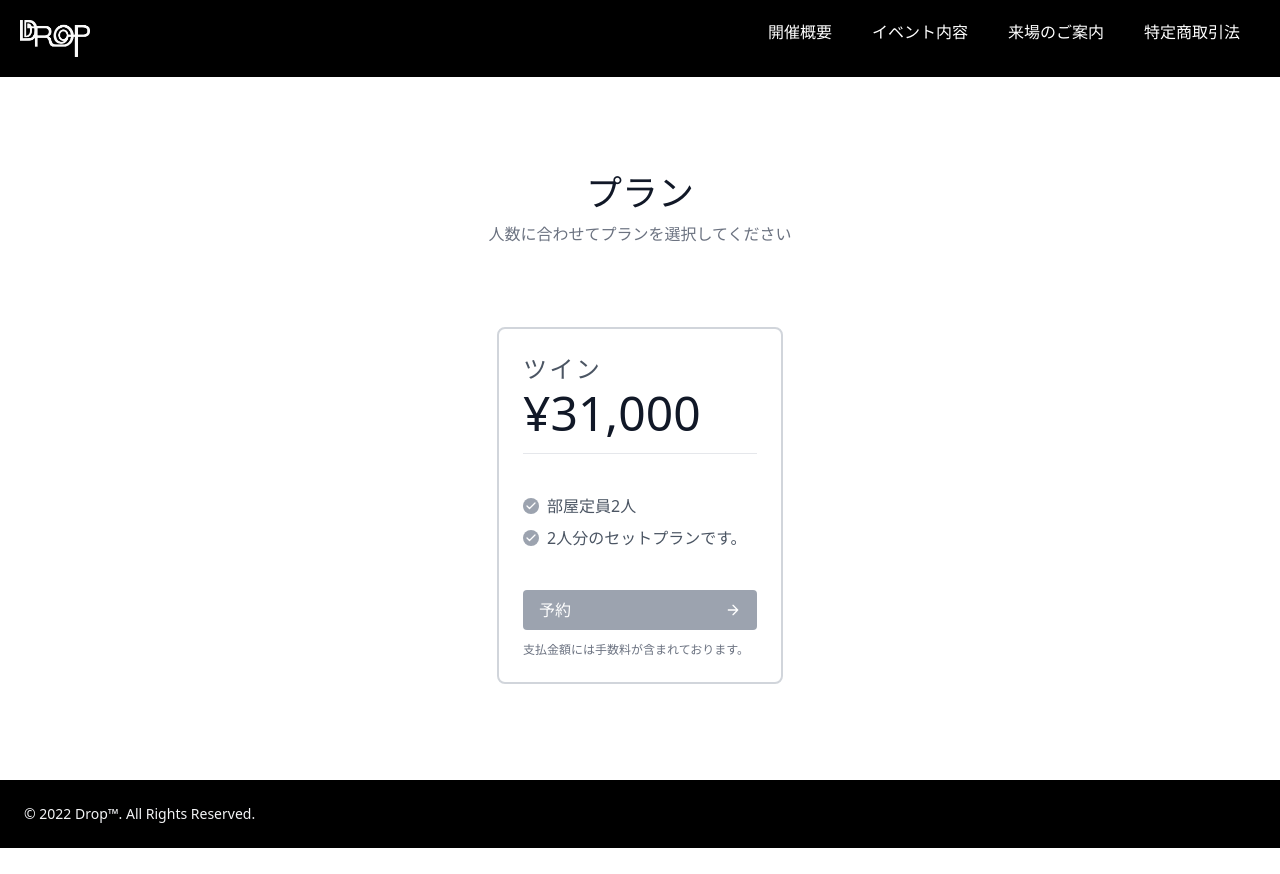
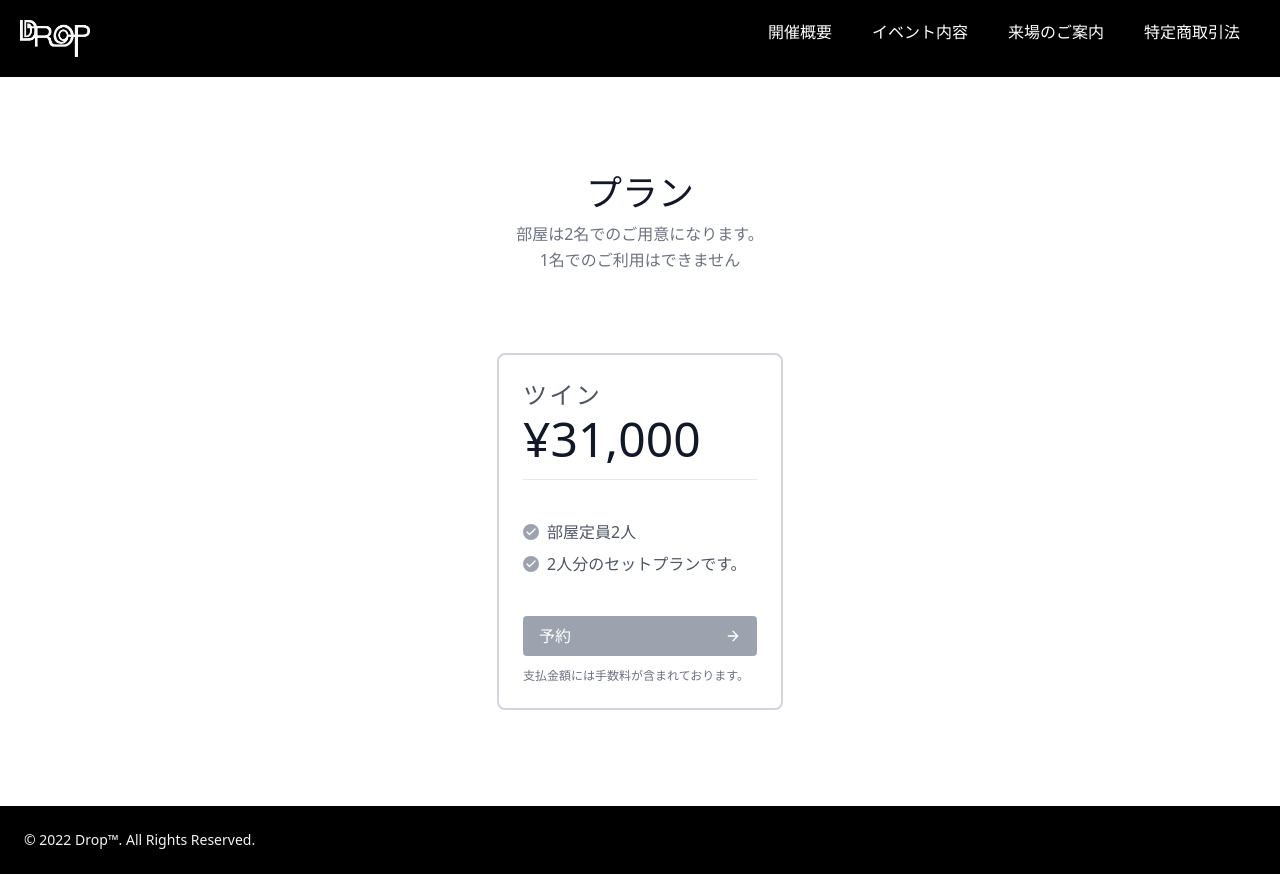
Before and after one commit to junjun-1345/drop-hp, a Next.js app: page /reserve in a window 1280 px wide. Before the commit the page ends 848 px from the top, so only its background shows below. Built offline with nearby package versions, Linux system fonts and the light colour scheme.

Commit message:
🐛 修正

```diff
--- a/src/pages/reserve.js
+++ b/src/pages/reserve.js
@@ -9,7 +9,8 @@ const reserve = () => {
             プラン
           </h1>
           <p className="lg:w-2/3 mx-auto leading-relaxed text-base text-gray-500">
-            人数に合わせてプランを選択してください
+            部屋は2名でのご用意になります。 <br />
+            1名でのご利用はできません
           </p>
         </div>
         <div className="flex flex-wrap justify-center -m-4">
```
